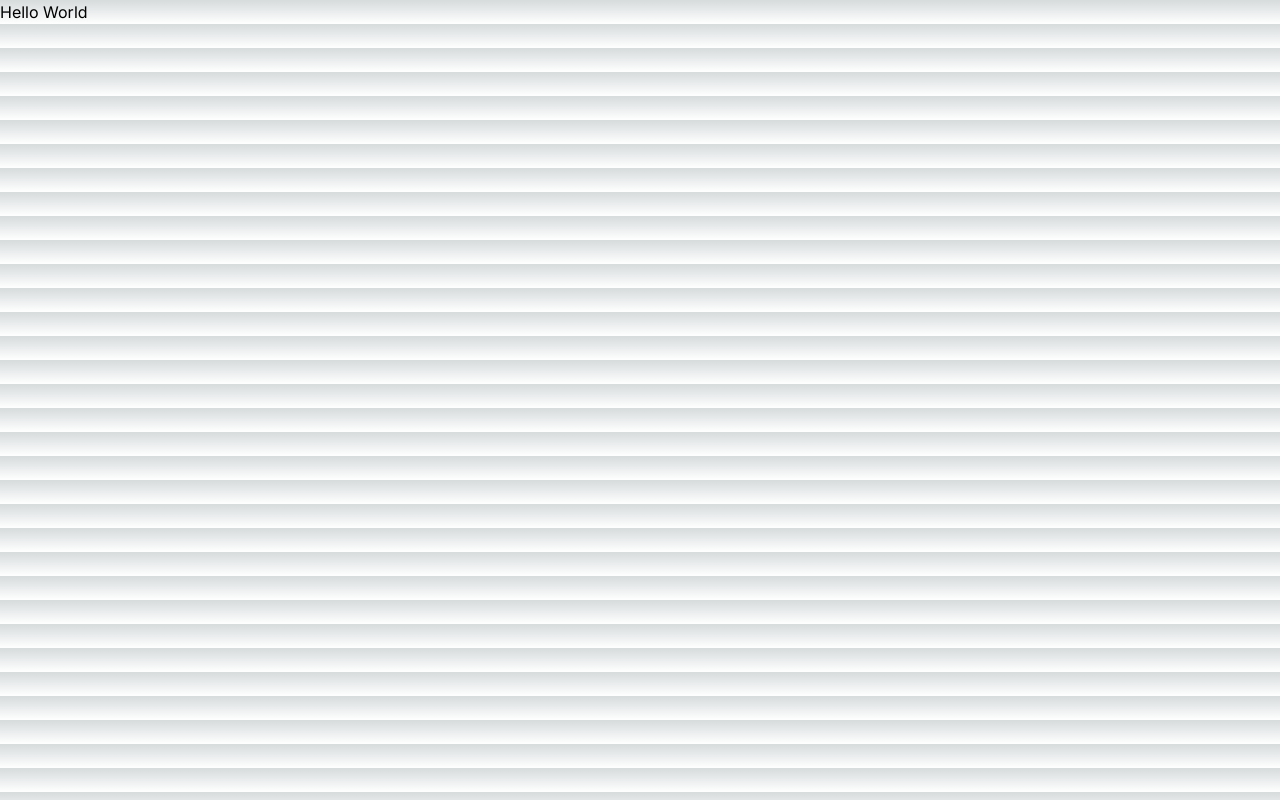
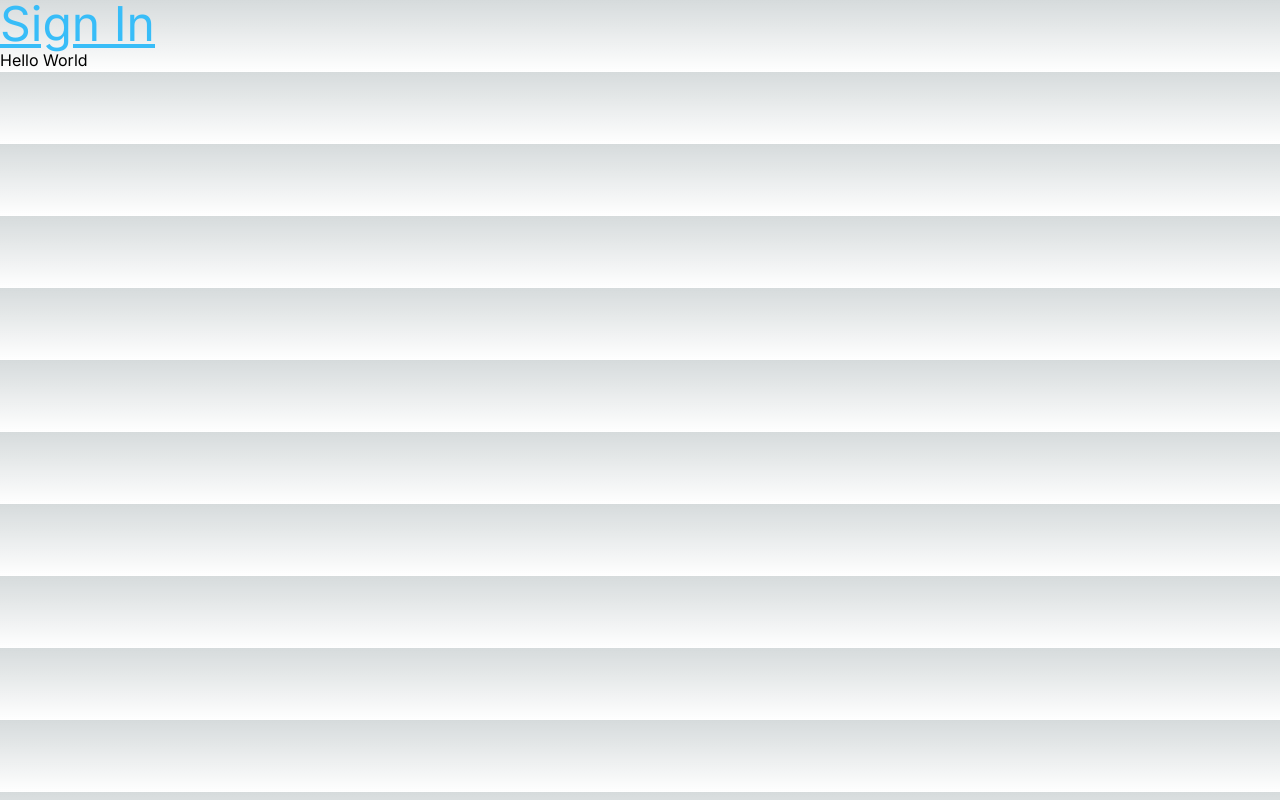
Before and after one commit to Sniffin3083/project_zohar, a Next.js app: page / in a window 1280 px wide. Built offline with nearby package versions, Linux system fonts and the light colour scheme.

Commit message:
Added NavBar to root layout

```diff
--- a/app/layout.tsx
+++ b/app/layout.tsx
@@ -1,6 +1,7 @@
 import './globals.css'
 import type { Metadata } from 'next'
 import { Inter } from 'next/font/google'
+import NavBar from './components/navbar'
 
 const inter = Inter({ subsets: ['latin'] })
 
@@ -16,7 +17,10 @@
 }) {
   return (
     <html lang="en">
-      <body className={inter.className}>{children}</body>
+      <body className={inter.className}>
+        <NavBar />
+        {children}
+      </body>
     </html>
   )
 }
```
